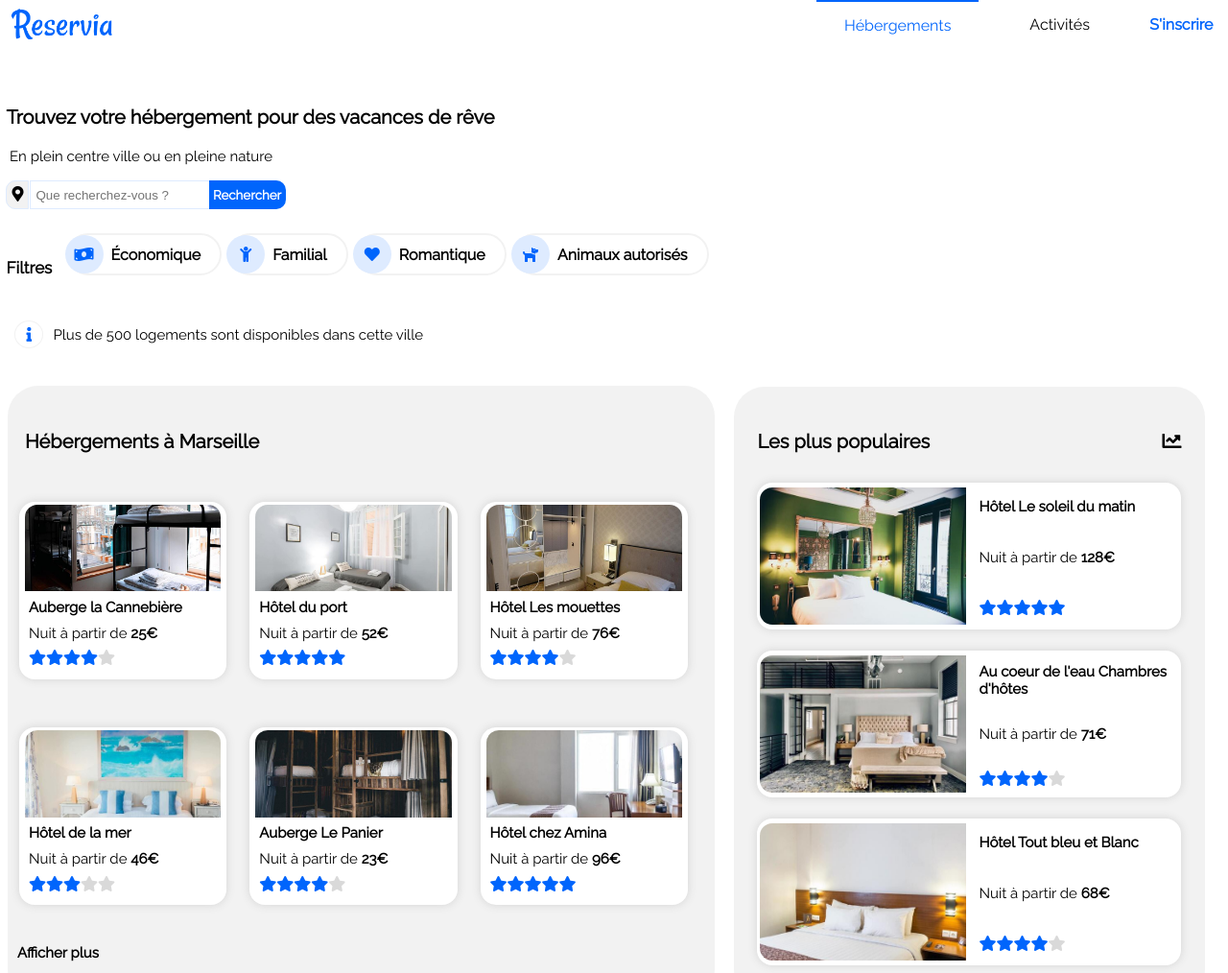
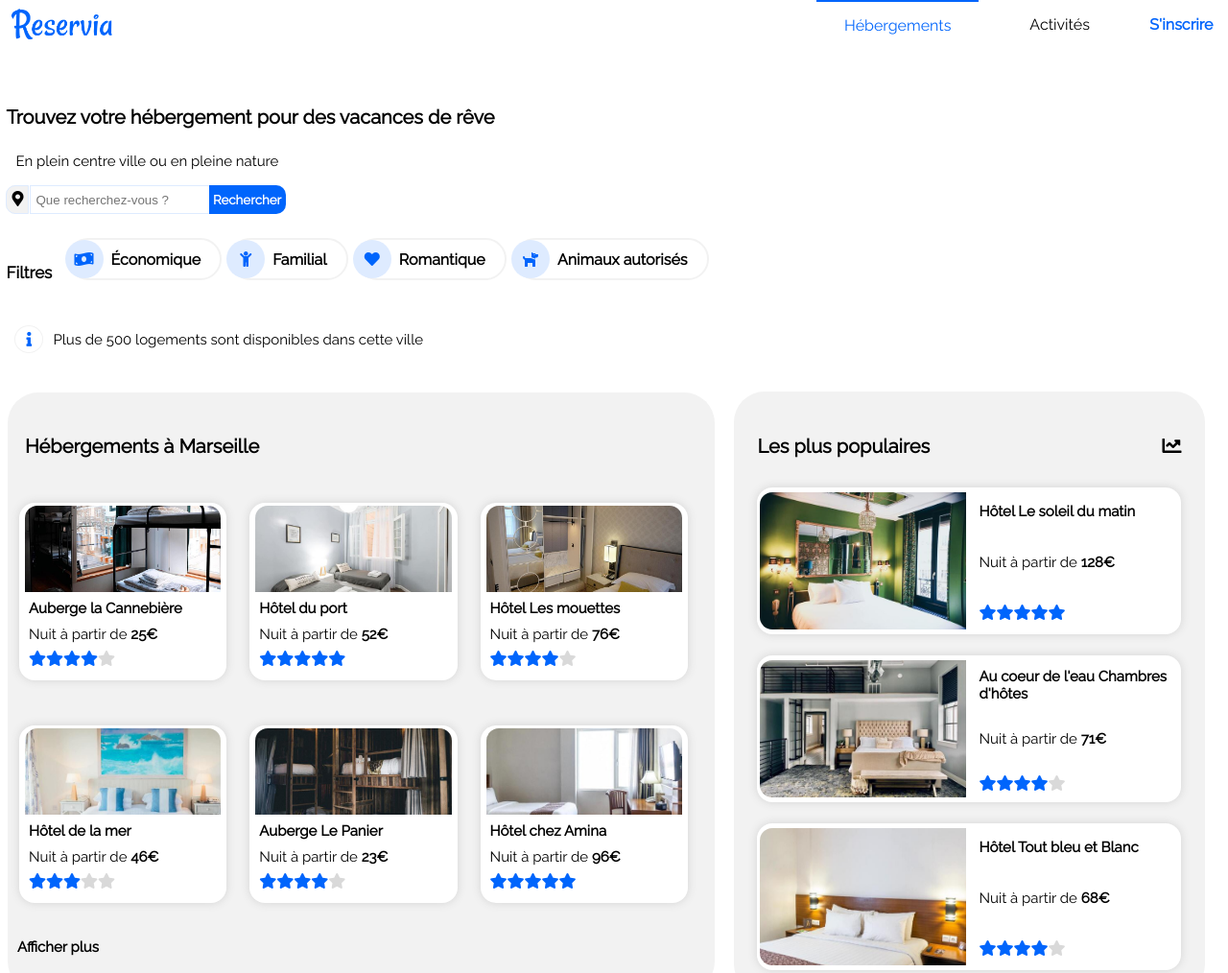
Before and after one commit to Stacyvenke/Projet-2, a plain HTML site: page index.html in a window 1280 px wide. Shown: the top 1014 px of the page at 96% size. Drawn offline with Linux system fonts and the light colour scheme.

Commit message:
HTML-CSS après soutenance

```diff
--- a/index.html
+++ b/index.html
@@ -23,10 +23,10 @@
         <a href="#" id="activities">Activités</a>
         <a href="#" id="register">S'inscrire</a>
       </nav>
+
+      <h1>Trouvez votre hébergement pour des vacances de rêve</h1>
+      <p>En plein centre ville ou en pleine nature</p>
     </header>
-
-    <h1>Trouvez votre hébergement pour des vacances de rêve</h1>
-    <p>En plein centre ville ou en pleine nature</p>
 
     <div id="search">
       <i class="fas fa-map-marker-alt"></i>
--- a/reservia.css
+++ b/reservia.css
@@ -542,7 +542,7 @@ li {
     display: flex;
     justify-content: space-between;
     flex-direction: initial;
-    max-width: 1024px;
+    max-width: 1400px;
     margin: auto;
     align-items: baseline;
     padding-right: 1rem;
@@ -562,7 +562,7 @@ li {
     align-items: center;
     border-radius: 2rem;
     width: 60%;
-    height: 50vw;
+    height: 500px;
   }
 
   .rooms article {
@@ -587,9 +587,12 @@ li {
   section.popular {
     width: 40%;
     display: flex;
+    /* flex-wrap: inherit; */
     flex-direction: column;
     border-radius: 2rem;
     margin-left: 20px;
+    /* height: 500px; */
+    padding-bottom: 15px;
   }
 
   .popular article {
@@ -689,6 +692,10 @@ li {
 
   .Afficher {
     margin-top: -10px;
+  }
+
+  section.rooms {
+    height: 625px;
   }
 
   .rooms article {
@@ -842,6 +849,7 @@ li {
 
   section.rooms {
     width: 60%;
+    height: 700px;
   }
 
   section.popular {
```
